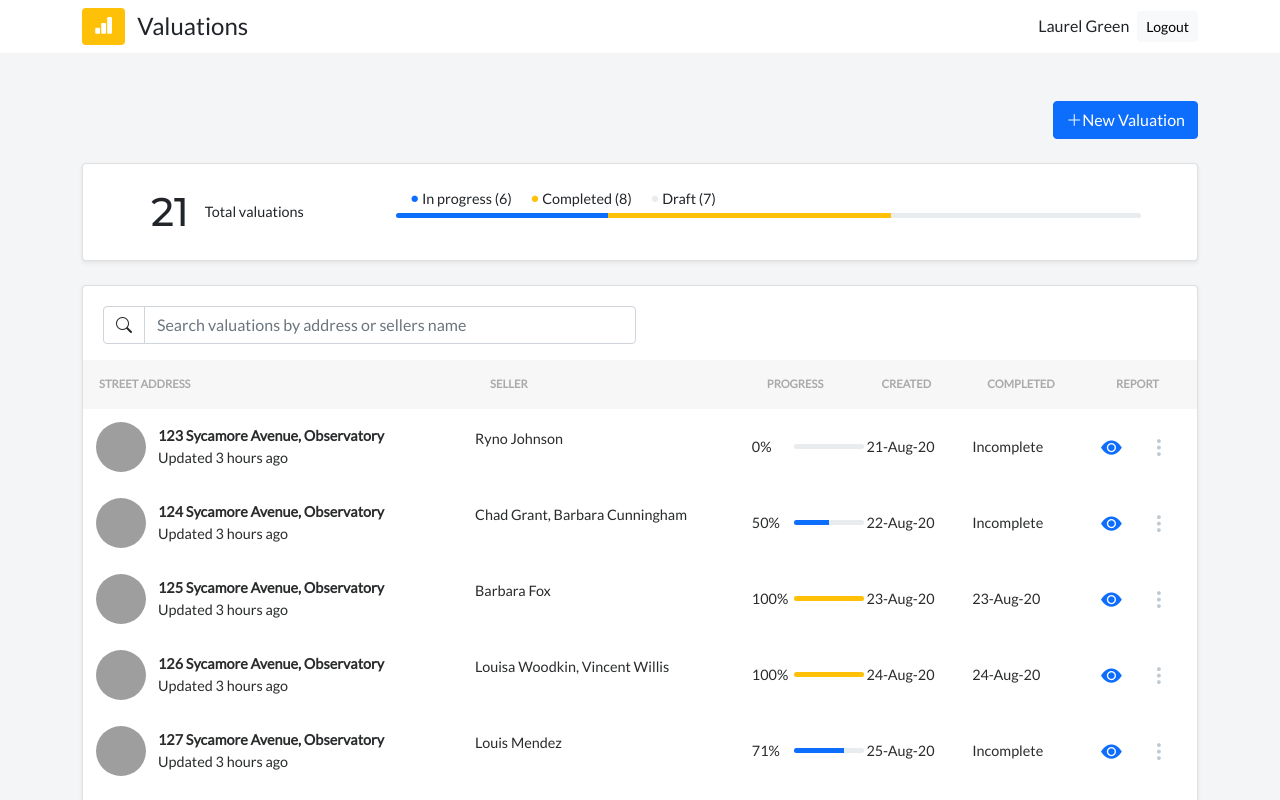
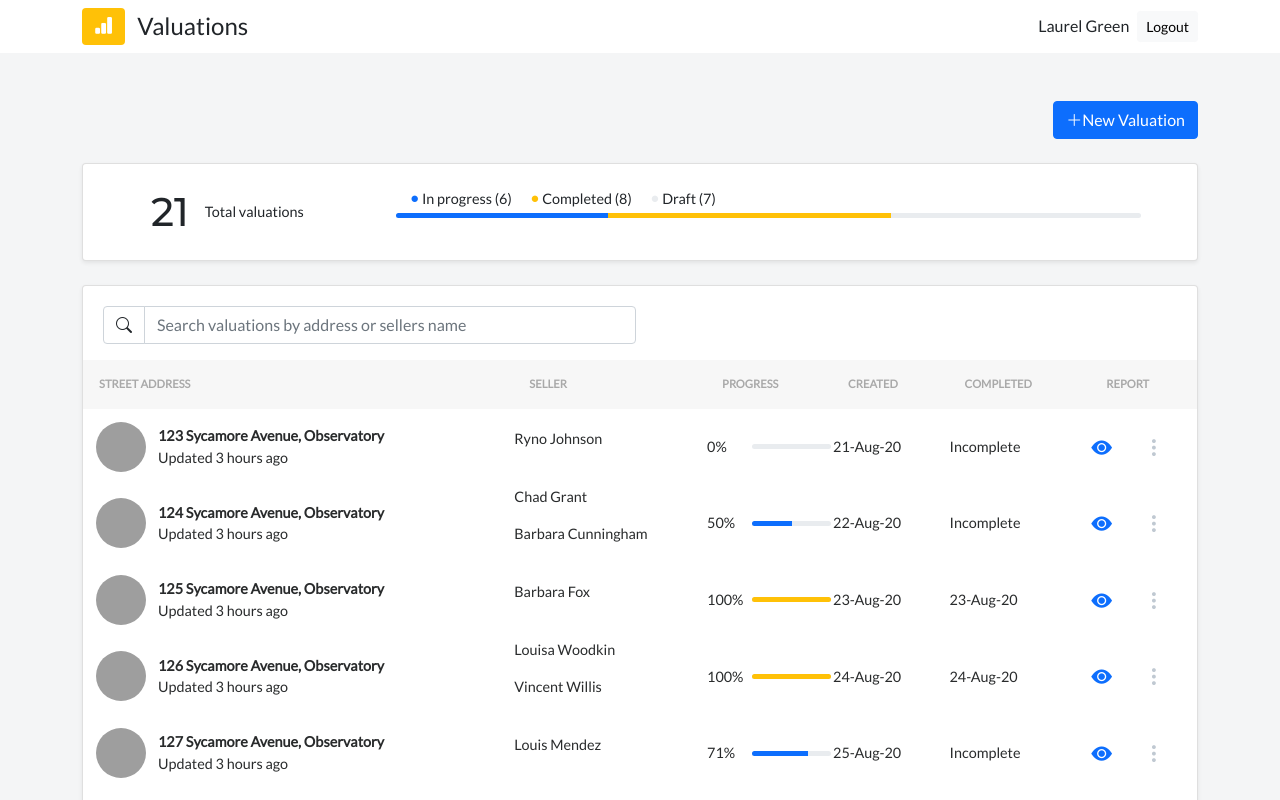
Before and after one commit to JasonJF/rawson-dev-test, a React (Vite) app in the folder rawson-valuation-screen/: page / in a window 1280 px wide. Shown: the top 800 px of the page. Built offline with nearby package versions, Linux system fonts and the light colour scheme; grey boxes are pictures that could not be loaded.

Commit message:
fix: Modified SellerItem component to accept an array of sellers

```diff
--- a/rawson-valuation-screen/src/components/SellerItem.jsx
+++ b/rawson-valuation-screen/src/components/SellerItem.jsx
@@ -3,9 +3,12 @@ import React from 'react'
 export default function SellerItem(props) {
 
     let sellers = props.value.cell.value;
+    // console.log(sellers);
     return (
-        <div className="sellerContainer d-flex">
-            <p className="text-wrap">{sellers}</p>
+        <div className="sellerContainer d-flex flex-column justify-content-center mx-auto">
+            {sellers && sellers.map((seller) => {
+               return <p className="text-wrap mx-0 px-0">{seller}</p>
+            })}
         </div>
     );
 }
--- a/rawson-valuation-screen/src/dummydata/testCollection.json
+++ b/rawson-valuation-screen/src/dummydata/testCollection.json
@@ -3,7 +3,7 @@
     "$oid": "61e6d643f74bde307e507b20"
   },
   "streetAddress": "123 Sycamore Avenue, Observatory",
-  "seller": "Ryno Johnson",
+  "seller": ["Ryno Johnson"],
   "progress": "0%",
   "created": "21-Aug-20",
   "completed": "Incomplete",
@@ -13,7 +13,7 @@
     "$oid": "61e6d643f74bde307e507b21"
   },
   "streetAddress": "124 Sycamore Avenue, Observatory",
-  "seller": "Chad Grant, Barbara Cunningham",
+  "seller": ["Chad Grant", "Barbara Cunningham"],
   "progress": "50%",
   "created": "22-Aug-20",
   "completed": "Incomplete",
@@ -23,7 +23,7 @@
     "$oid": "61e6d643f74bde307e507b22"
   },
   "streetAddress": "125 Sycamore Avenue, Observatory",
-  "seller": "Barbara Fox",
+  "seller": ["Barbara Fox"],
   "progress": "100%",
   "created": "23-Aug-20",
   "completed": "23-Aug-20",
@@ -33,7 +33,7 @@
     "$oid": "61e6d643f74bde307e507b23"
   },
   "streetAddress": "126 Sycamore Avenue, Observatory",
-  "seller": "Louisa Woodkin, Vincent Willis",
+  "seller": ["Louisa Woodkin", "Vincent Willis"],
   "progress": "100%",
   "created": "24-Aug-20",
   "completed": "24-Aug-20",
@@ -43,7 +43,7 @@
     "$oid": "61e6d643f74bde307e507b24"
   },
   "streetAddress": "127 Sycamore Avenue, Observatory",
-  "seller": "Louis Mendez",
+  "seller":[ "Louis Mendez"],
   "progress": "71%",
   "created": "25-Aug-20",
   "completed": "Incomplete",
@@ -53,7 +53,7 @@
     "$oid": "61e6d643f74bde307e507b25"
   },
   "streetAddress": "128 Sycamore Avenue, Observatory",
-  "seller": "Kelly Grand",
+  "seller": ["Kelly Grand"],
   "progress": "100%",
   "created": "26-Aug-20",
   "completed": "27-Aug-20",
@@ -63,7 +63,7 @@
     "$oid": "61e6d643f74bde307e507b26"
   },
   "streetAddress": "129 Sycamore Avenue, Observatory",
-  "seller": "Alex Henderson, George Ellis",
+  "seller": ["Alex Henderson", "George Ellis"],
   "progress": "0%",
   "created": "27-Aug-20",
   "completed": "Incomplete",
@@ -73,7 +73,7 @@
     "$oid": "61e6d643f74bde307e507b27"
   },
   "streetAddress": "130 Sycamore Avenue, Observatory",
-  "seller": "Beatrice Cooper",
+  "seller": ["Beatrice Cooper"],
   "progress": "71%",
   "created": "28-Aug-20",
   "completed": "28-Aug-20",
@@ -83,7 +83,7 @@
     "$oid": "61e6d643f74bde307e507b28"
   },
   "streetAddress": "131 Sycamore Avenue, Observatory",
-  "seller": "Dan Mendoza",
+  "seller": ["Dan Mendoza"],
   "progress": "100%",
   "created": "29-Aug-20",
   "completed": "29-Aug-20",
@@ -93,7 +93,7 @@
     "$oid": "61e6d643f74bde307e507b29"
   },
   "streetAddress": "132 Sycamore Avenue, Observatory",
-  "seller": "Jessica Bradley",
+  "seller": ["Jessica Bradley"],
   "progress": "100%",
   "created": "30-Aug-20",
   "completed": "30-Aug-20",
@@ -103,7 +103,7 @@
     "$oid": "61e6d643f74bde307e507b2a"
   },
   "streetAddress": "133 Sycamore Avenue, Observatory",
-  "seller": "Ryno Johnson",
+  "seller": ["Ryno Johnson"],
   "progress": "50%",
   "created": "31-Aug-20",
   "completed": "Incomplete",
@@ -113,7 +113,7 @@
     "$oid": "61e6d643f74bde307e507b2b"
   },
   "streetAddress": "134 Sycamore Avenue, Observatory",
-  "seller": "Chad Grant, Barbara Cunningham",
+  "seller": ["Chad Grant", "Barbara Cunningham"],
   "progress": "100%",
   "created": "01-Sep-20",
   "completed": "01-Sep-20",
@@ -123,7 +123,7 @@
     "$oid": "61e6d643f74bde307e507b2c"
   },
   "streetAddress": "135 Sycamore Avenue, Observatory",
-  "seller": "Barbara Fox",
+  "seller": ["Barbara Fox"],
   "progress": "100%",
   "created": "02-Sep-20",
   "completed": "02-Sep-20",
@@ -133,7 +133,7 @@
     "$oid": "61e6d643f74bde307e507b2d"
   },
   "streetAddress": "136 Sycamore Avenue, Observatory",
-  "seller": "Louisa Woodkin, Vincent Willis",
+  "seller": ["Louisa Woodkin", "Vincent Willis"],
   "progress": "71%",
   "created": "03-Sep-20",
   "completed": "Incomplete",
@@ -143,7 +143,7 @@
     "$oid": "61e6d643f74bde307e507b2e"
   },
   "streetAddress": "137 Sycamore Avenue, Observatory",
-  "seller": "Louis Mendez",
+  "seller":[ "Louis Mendez"],
   "progress": "100%",
   "created": "04-Sep-20",
   "completed": "05-Sep-20",
@@ -153,7 +153,7 @@
     "$oid": "61e6d643f74bde307e507b2f"
   },
   "streetAddress": "138 Sycamore Avenue, Observatory",
-  "seller": "Kelly Grand",
+  "seller": ["Kelly Grand"],
   "progress": "0%",
   "created": "05-Sep-20",
   "completed": "Incomplete",
@@ -163,7 +163,7 @@
     "$oid": "61e6d643f74bde307e507b30"
   },
   "streetAddress": "139 Sycamore Avenue, Observatory",
-  "seller": "Alex Henderson, George Ellis",
+  "seller":[ "Alex Henderson", "George Ellis"],
   "progress": "71%",
   "created": "06-Sep-20",
   "completed": "Incomplete",
@@ -173,7 +173,7 @@
     "$oid": "61e6d643f74bde307e507b31"
   },
   "streetAddress": "140 Sycamore Avenue, Observatory",
-  "seller": "Beatrice Cooper",
+  "seller": ["Beatrice Cooper"],
   "progress": "100%",
   "created": "07-Sep-20",
   "completed": "07-Sep-20",
@@ -183,7 +183,7 @@
     "$oid": "61e6d643f74bde307e507b32"
   },
   "streetAddress": "141 Sycamore Avenue, Observatory",
-  "seller": "Dan Mendoza",
+  "seller": ["Dan Mendoza"],
   "progress": "100%",
   "created": "08-Sep-20",
   "completed": "08-Sep-20",
@@ -193,7 +193,7 @@
     "$oid": "61e6d643f74bde307e507b33"
   },
   "streetAddress": "142 Sycamore Avenue, Observatory",
-  "seller": "Jessica Bradley",
+  "seller": ["Jessica Bradley"],
   "progress": "50%",
   "created": "09-Sep-20",
   "completed": "Incomplete",
@@ -203,7 +203,7 @@
     "$oid": "61e6d643f74bde307e507b34"
   },
   "streetAddress": "143 Sycamore Avenue, Observatory",
-  "seller": "Chad Grant, Barbara Cunningham",
+  "seller": ["Chad Grant", "Barbara Cunningham"],
   "progress": "0%",
   "created": "10-Sep-20",
   "completed": "Incomplete",
```
